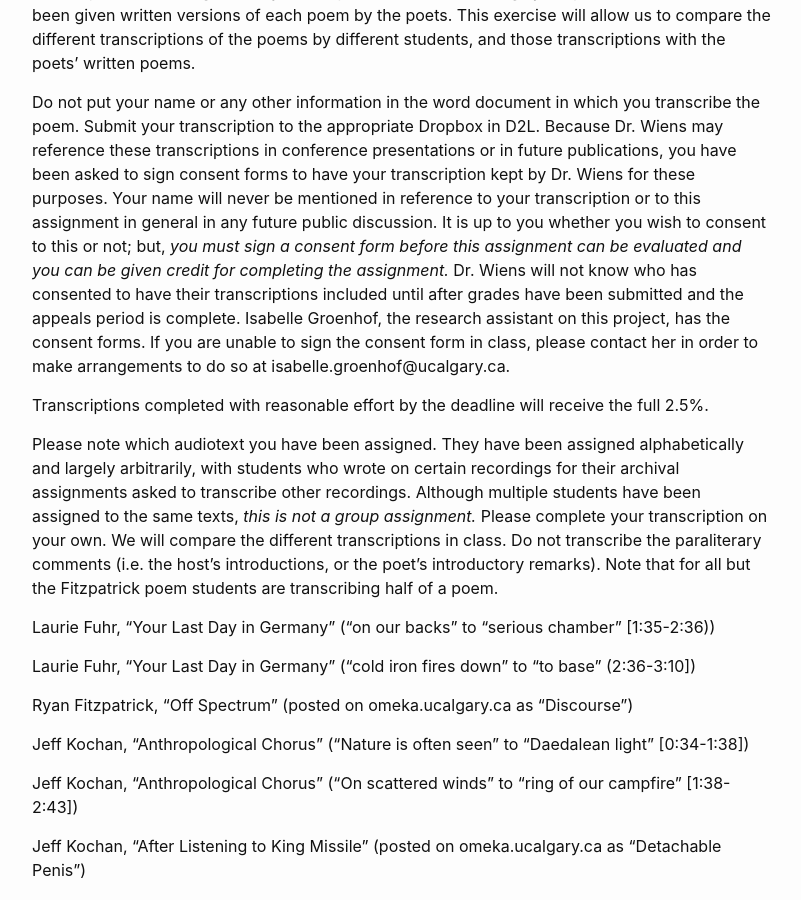
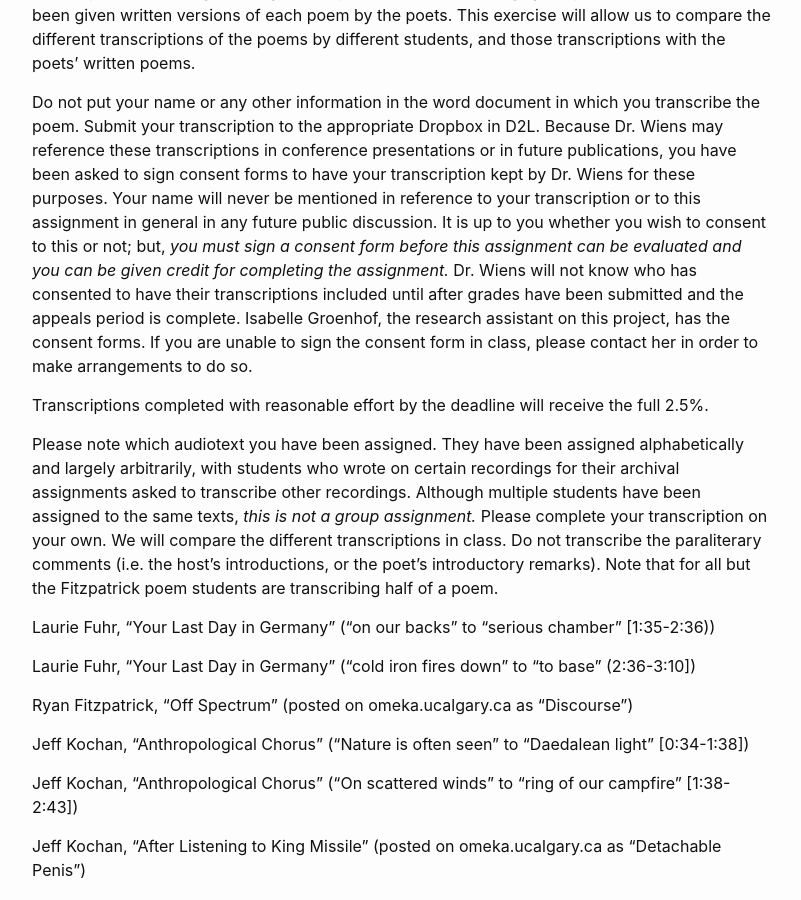
Before and after one commit to jentery/SWDemo, a Jekyll site: the page built from _output_documents/473.01 Fall 2018 Transcription Exercise.md, in a window 1280 px wide and 900 px high, scrolled down 431 px. Shown: the whole window, without its empty margins (238-1039 px from the left). Built offline with Jekyll 4.4.1, drawn with Linux system fonts in a browser that asks for light colours.

Commit message:
Update 473.01 Fall 2018 Transcription Exercise.md

```diff
--- a/_output_documents/473.01 Fall 2018 Transcription Exercise.md
+++ b/_output_documents/473.01 Fall 2018 Transcription Exercise.md
@@ -48,7 +48,7 @@ transcriptions included until after grades have been submitted and the
 appeals period is complete. Isabelle Groenhof, the research assistant on
 this project, has the consent forms. If you are unable to sign the
 consent form in class, please contact her in order to make arrangements
-to do so at isabelle.groenhof@ucalgary.ca.
+to do so.
 
 Transcriptions completed with reasonable effort by the deadline will
 receive the full 2.5%.
```
